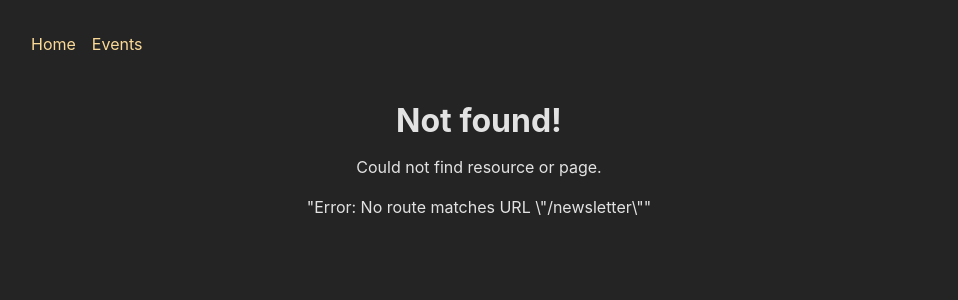
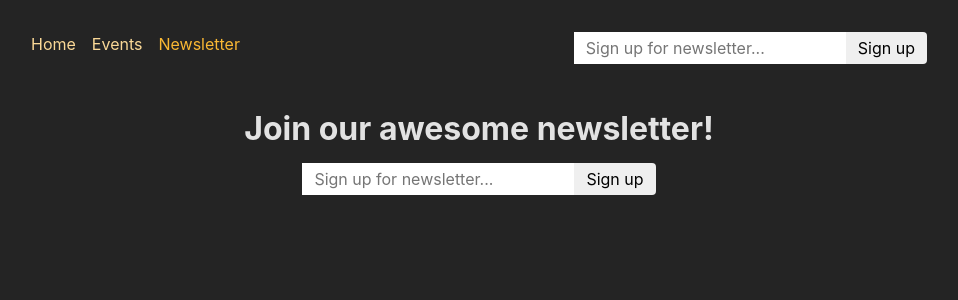
Before and after one commit to dalveer16/react-router-dom_practice, a React (Create React App) app in the folder frontend/: page /newsletter in a window 1280 px wide. Before the commit this address had no page. Shown: the top 300 px of the page, without its empty margins (161-1119 px from the left). Built offline with nearby package versions, Linux system fonts and the light colour scheme.

Commit message:
used - useFetcher from react-router-dom

```diff
--- a/frontend/src/App.js
+++ b/frontend/src/App.js
@@ -12,6 +12,7 @@
 import NewEventPage from "./pages/NewEvent";
 import RootLayout from "./pages/root";
 import { action as manipulateEventAction } from "./components/EventForm";
+import NewsletterPage, { action as newsletterAction } from "./pages/Newsletter";
 
 const router = createBrowserRouter([
   {
@@ -53,6 +54,11 @@
           },
         ],
       },
+      {
+        path: "newsletter",
+        element: <NewsletterPage />,
+        action: newsletterAction,
+      },
     ],
   },
 ]);
--- a/frontend/src/components/MainNavigation.js
+++ b/frontend/src/components/MainNavigation.js
@@ -1,5 +1,7 @@
 import { NavLink } from "react-router-dom";
+
 import classes from "./MainNavigation.module.css";
+import NewsletterSignup from "./NewsletterSignup";
 
 function MainNavigation() {
   return (
@@ -27,8 +29,19 @@
               Events
             </NavLink>
           </li>
+          <li>
+            <NavLink
+              to="/newsletter"
+              className={({ isActive }) =>
+                isActive ? classes.active : undefined
+              }
+            >
+              Newsletter
+            </NavLink>
+          </li>
         </ul>
       </nav>
+      <NewsletterSignup />
     </header>
   );
 }
--- /dev/null
+++ b/frontend/src/components/NewsletterSignup.js
@@ -0,0 +1,32 @@
+import { useEffect } from "react";
+import { useFetcher } from "react-router-dom";
+
+import classes from "./NewsletterSignup.module.css";
+
+function NewsletterSignup() {
+  const fetcher = useFetcher();
+  const { data, state } = fetcher;
+
+  useEffect(() => {
+    if (state === "idle" && data && data.message) {
+      window.alert(data.message);
+    }
+  }, [data, state]);
+
+  return (
+    <fetcher.Form
+      method="post"
+      action="/newsletter"
+      className={classes.newsletter}
+    >
+      <input
+        type="email"
+        placeholder="Sign up for newsletter..."
+        aria-label="Sign up for newsletter"
+      />
+      <button>Sign up</button>
+    </fetcher.Form>
+  );
+}
+
+export default NewsletterSignup;
--- /dev/null
+++ b/frontend/src/components/NewsletterSignup.module.css
@@ -0,0 +1,18 @@
+.newsletter input,
+.newsletter button {
+  font: inherit;
+  padding: 0.25rem 0.75rem;
+  border-radius: 0;
+  border: none;
+}
+
+.newsletter button {
+  border-top-right-radius: 4px;
+  border-bottom-right-radius: 4px;
+  cursor: pointer;
+}
+
+.newsletter button:hover {
+  background-color: var(--color-primary-300);
+  color: var(--color-gray-800);
+}
--- /dev/null
+++ b/frontend/src/pages/Newsletter.js
@@ -0,0 +1,21 @@
+import NewsletterSignup from '../components/NewsletterSignup';
+import PageContent from '../components/PageContent';
+
+function NewsletterPage() {
+  return (
+    <PageContent title="Join our awesome newsletter!">
+      <NewsletterSignup />
+    </PageContent>
+  );
+}
+
+export default NewsletterPage;
+
+export async function action({ request }) {
+  const data = await request.formData();
+  const email = data.get('email');
+
+  // send to backend newsletter server ...
+  console.log(email);
+  return { message: 'Signup successful!' };
+}
```
